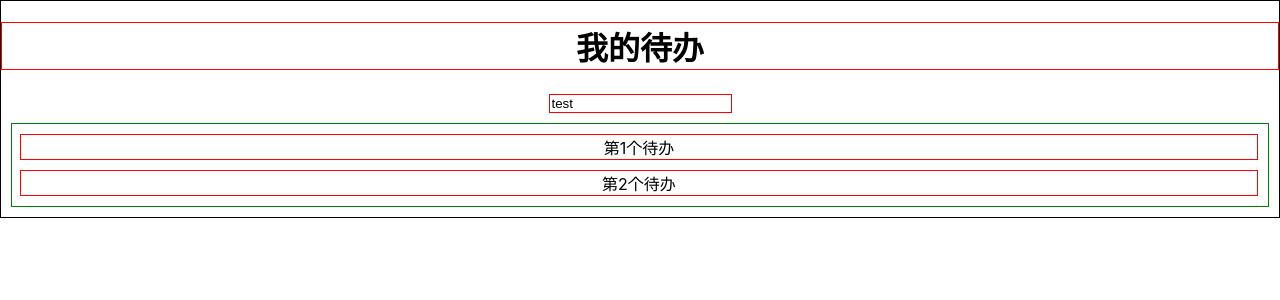
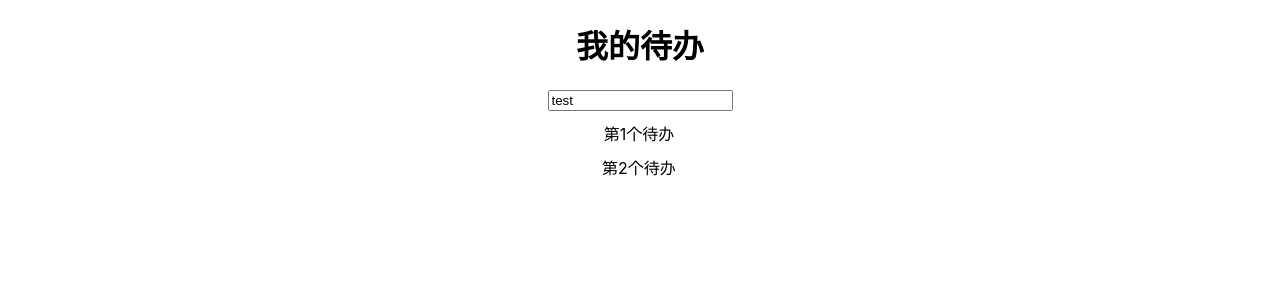
Before and after one commit to zhangzejun3/Todolist, a React (Create React App) app: page / in a window 1280 px wide. Shown: the top 300 px of the page. Built offline with nearby package versions, Linux system fonts and the light colour scheme.

Commit message:
first build

```diff
--- a/src/App.css
+++ b/src/App.css
@@ -2,20 +2,20 @@ body{
     text-align: center;
 }
 .App{
-    border: 1px solid black;
+    /* border: 1px solid black; */
 }
 .App h1{
-    border: 1px solid red;
+    /* border: 1px solid red; */
 }
 .App input{
-    border: 1px solid red;
+    /* border: 1px solid red; */
 }
 .App ol{
-    border: 1px solid green;
+    /* border: 1px solid green; */
     margin: 10px;;
 }
 .App li{
-    border: 1px solid red;
+    /* border: 1px solid red; */
     margin: 10px;
     margin-left: -32px;
 }
```
Also changed, not shown: 17 other files (tests, documents, lock files or other folders).
